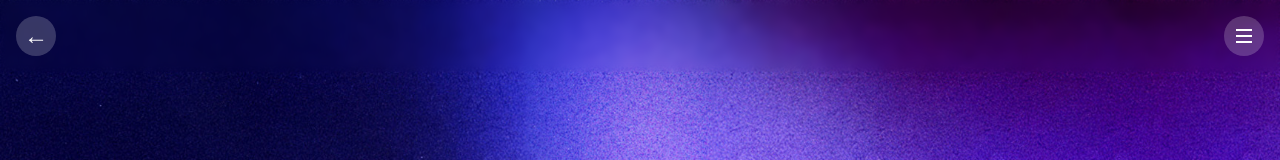
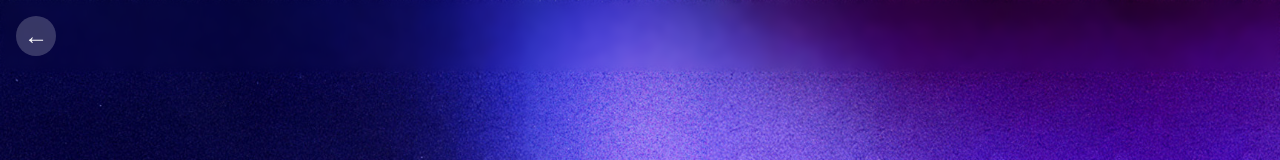
Before and after one commit to Nissorn/FeelVerse, a React (Vite) app in the folder client/: page /solar in a window 1280 px wide. Shown: the top 160 px of the page. Built offline with nearby package versions, Linux system fonts and the light colour scheme; sample sign-in values are in the browser's storage; a web font is replaced by a local one.

Commit message:
re-design and remove some object on Solar.jsx

```diff
--- a/client/src/components/Solar.jsx
+++ b/client/src/components/Solar.jsx
@@ -170,15 +170,7 @@ const Solar = () => {
         >
           <span className="text-2xl text-white">←</span>
         </button>
-        <button
-          className="w-10 h-10 rounded-full bg-white/20 hover:bg-white/30 backdrop-blur-sm
-                     flex flex-col items-center justify-center gap-1 p-2 transition-all duration-300 hover:scale-110"
-          aria-label="Menu"
-        >
-          <span className="w-4 h-[2px] bg-white"></span>
-          <span className="w-4 h-[2px] bg-white"></span>
-          <span className="w-4 h-[2px] bg-white"></span>
-        </button>
+
       </div>
       {/* Main display area with circles */}
       <div className="relative w-full max-w-[1200px] h-[600px] flex items-center justify-center mb-8 px-4 sm:px-8 md:px-12">
@@ -306,9 +298,9 @@ const Solar = () => {
                   <div className="mt-4 sm:mt-8 w-full max-w-md bg-black/30 backdrop-blur-md rounded-xl p-4 sm:p-6 text-white max-h-[40vh] sm:max-h-[50vh] overflow-y-auto">
                   <div className="animate-fadeIn">
                     <h3 className="text-lg sm:text-xl font-bold mb-2 sm:mb-4">Mood Summary for {circles[selectedCircle - 1].month}</h3>
-                    <p className="text-white/80 mb-2 sm:mb-4 text-sm sm:text-base">This is where the mood summary data from the backend will be displayed.</p>
+                    {/* <p className="text-white/80 mb-2 sm:mb-4 text-sm sm:text-base">This is where the mood summary data from the backend will be displayed.</p> */}
                     <div className="p-3 sm:p-4 bg-white/10 rounded-lg">
-                      <p className="italic text-white/60 text-xs sm:text-sm">Example data (will be replaced with real data from backend):</p>
+                      {/* <p className="italic text-white/60 text-xs sm:text-sm">Example data (will be replaced with real data from backend):</p> */}
                       <ul className="mt-2 space-y-1 sm:space-y-2 text-sm sm:text-base">
                         <li className="flex justify-between">
                           <span>Dominant Mood:</span>
@@ -340,7 +332,7 @@ const Solar = () => {
                   <div className="mt-4 sm:mt-8 w-full max-w-md bg-black/30 backdrop-blur-md rounded-xl p-4 sm:p-6 text-white max-h-[40vh] sm:max-h-[50vh] overflow-y-auto">
                   <div className="animate-fadeIn">
                     <h3 className="text-lg sm:text-xl font-bold mb-2 sm:mb-4">Star List for {circles[selectedCircle - 1].month}</h3>
-                    <p className="text-white/80 mb-2 sm:mb-4 text-xs sm:text-sm">Calendar view of all days in this month. Each day can display mood data from the backend.</p>
+                    <p className="text-white/0 mb-2 sm:mb-4 text-xs sm:text-sm">Calendar view of all days in this month. Each day can display m</p>
 
                     {/* Calendar grid - Made responsive for small screens */}
                     <div className="grid grid-cols-7 gap-1 sm:gap-2 mt-2 sm:mt-4">
@@ -382,7 +374,7 @@ const Solar = () => {
                       })}
                     </div>
 
-                    <p className="mt-4 sm:mt-6 text-xs sm:text-sm text-white/60 italic">Note: This is placeholder data. In the future, this will display real mood data for each day from the backend.</p>
+                    {/* <p className="mt-4 sm:mt-6 text-xs sm:text-sm text-white/60 italic">Note: This is placeholder data. In the future, this will display real mood data for each day from the backend.</p> */}
                   </div>
               </div>
                 )}
```
